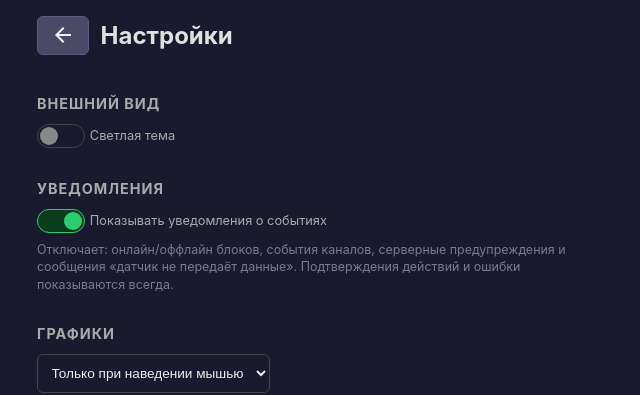
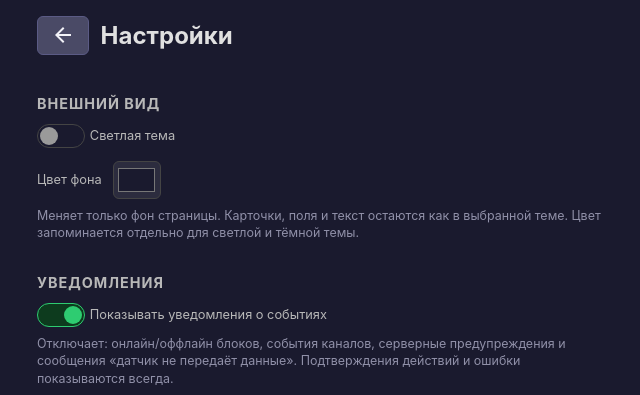
Before and after one commit to vityusha/sensoterra, a Vue app in the folder client/: page /settings in a window 1280 px wide. Shown: the top 395 px of the page, without its empty margins (319-959 px from the left). Built offline with nearby package versions, Linux system fonts and the light colour scheme; no server answers; sample sign-in values are in the browser's storage.

Commit message:
Polish UI: add custom theme background, sticky-header save actions, unified modal buttons, and improve sensor naming and dark-theme contrast.

```diff
--- a/client/src/App.vue
+++ b/client/src/App.vue
@@ -42,10 +42,10 @@ body {
   --bg-active: #1a3b5c;
   --text: #eee;
   --text-strong: #e0e0e0;
-  --text-sub: #ccc;
-  --text-muted: #aaa;
-  --text-dim: #888;
-  --text-faint: #666;
+  --text-sub: #d4d4d4;
+  --text-muted: #b8b8b8;
+  --text-dim: #9a9a9a;
+  --text-faint: #808080;
   --on-accent: #ffdddd;
   --border: #555;
   --border-soft: #444;
@@ -62,7 +62,7 @@ body {
   --banner-text: #a8d8ff;
   --banner-border: #1f4d7a;
   --divider: #3a3a52;
-  --muted-fg: #7a7a92;
+  --muted-fg: #9090a8;
   --chart-grid: #2a2a3e;
   --card-shadow: none;
   --btn-bg: #3a3a50;
--- a/client/src/store/settings.js
+++ b/client/src/store/settings.js
@@ -18,11 +18,16 @@ function load() {
  * привязанное к блокам и датчикам живёт в БД (см. prefs ниже), чтобы настройка
  * не приходилось повторять на каждом браузере и телефоне.
  */
+function normalizeBgColor(v) {
+  return typeof v === 'string' && /^#[0-9a-f]{6}$/i.test(v) ? v.toLowerCase() : null
+}
+
 function saveLocal(state) {
   localStorage.setItem(STORAGE_KEY, JSON.stringify({
     alertsEnabled: state.alertsEnabled,
     chartTooltips: state.chartTooltips,
     theme: state.theme,
+    bgColors: state.bgColors,
   }))
 }
 
@@ -33,6 +38,10 @@ export const settings = reactive({
   alertsEnabled: persisted.alertsEnabled !== false,
   chartTooltips: ['auto', 'always', 'off'].includes(persisted.chartTooltips) ? persisted.chartTooltips : 'auto',
   theme: (persisted.theme === 'light' || persisted.theme === 'dark') ? persisted.theme : 'dark',
+  bgColors: {
+    dark: normalizeBgColor(persisted.bgColors?.dark ?? persisted.bgColor),
+    light: normalizeBgColor(persisted.bgColors?.light),
+  },
   moistureScales: persisted.moistureScales || {},
   // серверная часть: devices[chipId], sensors[chipId], fields[type][field],
   // defaults[type][field] — значения по умолчанию из кода сервера, не чьи-то настройки
@@ -43,7 +52,7 @@ export const settings = reactive({
   loaded: false,
 })
 
-watch(() => [settings.alertsEnabled, settings.chartTooltips, settings.theme, settings.moistureScales], () => saveLocal(settings), { deep: true })
+watch(() => [settings.alertsEnabled, settings.chartTooltips, settings.theme, settings.bgColors, settings.moistureScales], () => saveLocal(settings), { deep: true })
 
 const fieldKeys = ['v0', 'v1', 'v2', 'v3']
 
@@ -357,6 +366,15 @@ export function getTheme() {
   return settings.theme === 'light' ? 'light' : 'dark'
 }
 
+export function getBgColor() {
+  return settings.bgColors[getTheme()] || null
+}
+
+export function setBgColor(v) {
+  settings.bgColors[getTheme()] = normalizeBgColor(v)
+  applyTheme()
+}
+
 export function setTheme(v) {
   settings.theme = (v === 'light' || v === 'dark') ? v : 'dark'
   applyTheme()
@@ -368,8 +386,12 @@ export function toggleTheme() {
 
 export function applyTheme() {
   try {
-    document.documentElement.setAttribute('data-theme', settings.theme)
-    const themeColor = settings.theme === 'light' ? '#f7f7f7' : '#1a1a2e'
+    const root = document.documentElement
+    root.setAttribute('data-theme', settings.theme)
+    const bgColor = getBgColor()
+    if (bgColor) root.style.setProperty('--bg', bgColor)
+    else root.style.removeProperty('--bg')
+    const themeColor = bgColor || (settings.theme === 'light' ? '#f7f7f7' : '#1a1a2e')
     let meta = document.querySelector('meta[name="theme-color"]')
     if (!meta) {
       meta = document.createElement('meta')
--- a/client/src/views/Dashboard.vue
+++ b/client/src/views/Dashboard.vue
@@ -578,8 +578,8 @@ h2 { color: var(--text-strong); }
 .connection-status.offline { background: var(--bg-accent); color: var(--danger); }
 .user-info { color: var(--text-dim); font-size: 0.8rem; }
 .menu-wrap { position: relative; margin-left: auto; }
-.menu-toggle { width: 2.2rem; height: 2.2rem; padding: 0; border: none; border-radius: 50%; display: flex; align-items: center; justify-content: center; background: transparent; color: var(--text-muted); cursor: pointer; }
-.menu-toggle:hover, .menu-toggle[aria-expanded='true'] { background: var(--bg-primary); color: var(--text); }
+.menu-toggle { width: 2.2rem; height: 2.2rem; padding: 0; border: none; border-radius: 50%; display: flex; align-items: center; justify-content: center; background: transparent; color: var(--text-strong); cursor: pointer; }
+.menu-toggle:hover, .menu-toggle[aria-expanded='true'] { background: var(--bg-primary); color: var(--text-strong); }
 .menu-dropdown { position: absolute; top: calc(100% + 0.4rem); right: 0; z-index: 60; min-width: 220px; padding: 0.35rem; display: flex; flex-direction: column; background: var(--bg-card); border: 1px solid var(--border-soft); border-radius: 10px; box-shadow: 0 8px 30px rgba(0, 0, 0, 0.45); }
 .menu-dropdown button { width: 100%; padding: 0.55rem 0.7rem; border: none; border-radius: 6px; background: transparent; color: var(--text); font-size: 0.85rem; text-align: left; white-space: nowrap; cursor: pointer; }
 .menu-dropdown button:hover { background: var(--bg-primary); }
--- a/client/src/views/RelaySettings.vue
+++ b/client/src/views/RelaySettings.vue
@@ -6,6 +6,17 @@
       <span v-if="device?.deviceType === 'BLOCK'" class="status-tag" :class="isOnline ? 'online' : 'offline'">
         {{ isOnline ? 'online' : 'offline' }}
       </span>
+      <button
+        v-if="relay"
+        type="button"
+        class="btn small back-btn save-icon-btn"
+        :disabled="!isOnline || !formValid || sending"
+        :title="sending ? 'Отправка...' : 'Сохранить'"
+        :aria-label="sending ? 'Отправка...' : 'Сохранить'"
+        @click="save"
+      >
+        <svg viewBox="0 0 24 24" aria-hidden="true"><path d="M9 16.17 4.83 12l-1.42 1.41L9 19 21 7l-1.41-1.41z"/></svg>
+      </button>
     </div>
 
     <div v-if="loading" class="loading">Загрузка...</div>
@@ -193,11 +204,6 @@
             </div>
           </template>
 
-          <div class="form-actions">
-            <button type="submit" class="btn save" :disabled="!isOnline || !formValid || sending">
-              {{ sending ? 'Отправка...' : 'Сохранить' }}
-            </button>
-          </div>
         </form>
       </section>
     </template>
@@ -829,6 +835,9 @@ h2 { color: var(--text-strong); flex: 1; min-width: 0; }
 .status-tag { font-size: 0.72rem; padding: 0.15rem 0.6rem; border-radius: 999px; white-space: nowrap; }
 .status-tag.online { background: var(--tag-bg-ok); color: var(--success); }
 .status-tag.offline { background: var(--bg-accent); color: var(--danger); }
+.save-icon-btn { display: inline-flex; align-items: center; justify-content: center; flex: none; }
+.save-icon-btn svg { width: 1.5rem; height: 1.5rem; fill: currentColor; }
+.save-icon-btn:focus-visible { outline: 2px solid var(--accent); outline-offset: 2px; }
 .loading, .empty { color: var(--text-dim); text-align: center; padding: 2rem; }
 .empty.small { padding: 1rem; font-size: 0.85rem; }
 .offline-banner { background: var(--bg-accent); color: var(--on-accent); border: 1px solid #8a2a2a; border-radius: 10px; padding: 0.7rem 1rem; font-size: 0.85rem; margin-bottom: 1.5rem; }
@@ -884,7 +893,6 @@ h2 { color: var(--text-strong); flex: 1; min-width: 0; }
 .toggle-dot { position: absolute; top: 2px; left: 2px; width: calc(1.5rem - 6px); height: calc(1.5rem - 6px); border-radius: 50%; background: var(--text-dim); transition: left 0.2s, background 0.2s; }
 .toggle.on .toggle-dot { left: calc(3rem - 1.5rem + 2px); background: var(--success); }
 .checkbox { display: flex; align-items: center; gap: 0.5rem; cursor: pointer; color: var(--text); font-size: 0.9rem; }
-.form-actions { display: flex; justify-content: flex-end; margin-top: 0.5rem; }
 
 .modal-overlay { position: fixed; inset: 0; background: rgba(0,0,0,0.6); display: flex; align-items: center; justify-content: center; z-index: 100; padding: 1rem; }
 .modal { background: var(--bg-card); border-radius: 12px; padding: 1.25rem; max-width: 420px; width: 100%; box-shadow: 0 8px 30px rgba(0,0,0,0.5); }
--- a/client/src/views/SensorCalibrate.vue
+++ b/client/src/views/SensorCalibrate.vue
@@ -3,6 +3,16 @@
     <div class="header-row">
       <button @click="cancel" class="btn small back-btn"><svg class="back-arrow" viewBox="0 0 24 24" aria-hidden="true"><path d="M20 11H7.83l5.59-5.59L12 4l-8 8 8 8 1.41-1.41L7.83 13H20v-2z"/></svg></button>
       <h2>Калибровка 0% влажности</h2>
+      <button
+        type="button"
+        class="btn small back-btn save-icon-btn"
+        :disabled="candidate == null || !candidateValid || busy"
+        :title="busy ? 'Сохранение...' : 'Сохранить'"
+        :aria-label="busy ? 'Сохранение...' : 'Сохранить'"
+        @click="save"
+      >
+        <svg viewBox="0 0 24 24" aria-hidden="true"><path d="M9 16.17 4.83 12l-1.42 1.41L9 19 21 7l-1.41-1.41z"/></svg>
+      </button>
     </div>
 
     <section class="section">
@@ -23,12 +33,6 @@
         </template>
       </div>
 
-      <div class="cal-actions">
-        <button class="btn save" :disabled="candidate == null || !candidateValid || busy" @click="save">
-          {{ busy ? 'Сохраняю...' : 'Сохранить' }}
-        </button>
-        <button class="btn secondary" :disabled="busy" @click="cancel">Отмена</button>
-      </div>
     </section>
   </div>
 </template>
@@ -170,14 +174,16 @@ onUnmounted(() => {
 
 <style scoped>
 .sensor-calibrate { max-width: 600px; margin: 0 auto; padding: 1rem; }
-.header-row { display: flex; align-items: center; gap: 0.75rem; margin-bottom: 1.5rem; }
+.header-row { display: flex; align-items: center; gap: 0.75rem; position: sticky; top: 0; z-index: 50; margin: -1rem -1rem 1.5rem; padding: 1rem; background: var(--bg); }
 .header-row h2 { color: var(--text-strong); flex: 1; }
+.save-icon-btn { display: inline-flex; align-items: center; justify-content: center; flex: none; }
+.save-icon-btn svg { width: 1.5rem; height: 1.5rem; fill: currentColor; }
+.save-icon-btn:focus-visible { outline: 2px solid var(--accent); outline-offset: 2px; }
 .section { margin-bottom: 2rem; }
 .cal-text { color: var(--text-sub); font-size: 0.9rem; line-height: 1.5; margin-bottom: 1rem; }
 .cal-status { border-radius: 8px; padding: 0.7rem 0.9rem; font-size: 0.85rem; margin-bottom: 1rem; background: var(--bg); color: var(--text-muted); border-left: 3px solid var(--text-faint); }
 .cal-status.ok { color: var(--success); border-left-color: var(--success); }
 .cal-status.error { color: var(--danger); border-left-color: #7a2626; background: #3a1518; font-weight: 500; }
-.cal-actions { display: flex; gap: 0.6rem; }
 .btn { padding: 0.45rem 0.9rem; border: none; border-radius: 6px; cursor: pointer; font-size: 0.8rem; background: var(--bg-primary); color: var(--text); }
 .btn.small { font-size: 0.75rem; padding: 0.3rem 0.6rem; }
 .btn.secondary { background: var(--bg-accent); }
--- a/client/src/views/SensorSettings.vue
+++ b/client/src/views/SensorSettings.vue
@@ -2,10 +2,21 @@
   <div class="sensor-settings">
     <div class="header-row">
       <button @click="$router.back()" class="btn small back-btn"><svg class="back-arrow" viewBox="0 0 24 24" aria-hidden="true"><path d="M20 11H7.83l5.59-5.59L12 4l-8 8 8 8 1.41-1.41L7.83 13H20v-2z"/></svg></button>
-      <h2>{{ displayName }} · {{ sensorTitle }}</h2>
+      <h2>{{ headerTitle }}</h2>
       <span v-if="device?.deviceType === 'BLOCK'" class="status-tag" :class="isOnline ? 'online' : 'offline'">
         {{ isOnline ? 'online' : 'offline' }}
       </span>
+      <button
+        v-if="sensor"
+        type="button"
+        class="btn small back-btn save-icon-btn"
+        :disabled="!settable || !formValid || sending"
+        :title="sending ? 'Отправка...' : 'Сохранить'"
+        :aria-label="sending ? 'Отправка...' : 'Сохранить'"
+        @click="save"
+      >
+        <svg viewBox="0 0 24 24" aria-hidden="true"><path d="M9 16.17 4.83 12l-1.42 1.41L9 19 21 7l-1.41-1.41z"/></svg>
+      </button>
     </div>
 
     <div v-if="loading" class="loading">Загрузка...</div>
@@ -91,15 +102,12 @@
             </span>
           </div>
 
-          <div class="form-actions">
-            <button type="submit" class="btn save" :disabled="!settable || !formValid || sending">
-              {{ sending ? 'Отправка...' : 'Сохранить' }}
-            </button>
-            <!-- Настройки автономного датчика уходят на брокер retained: спящий датчик иначе
-                 их пропустит. Если датчик уже применил настройки, сообщение снимается само,
-                 но после правки «руками» старые значения могут вернуться — тогда снять
-                 нужно вручную. -->
-            <button v-if="!isBlock" type="button" class="btn secondary" :disabled="clearing" @click="dropRetained">
+          <!-- Настройки автономного датчика уходят на брокер retained: спящий датчик иначе
+               их пропустит. Если датчик уже применил настройки, сообщение снимается само,
+               но после правки «руками» старые значения могут вернуться — тогда снять
+               нужно вручную. -->
+          <div v-if="!isBlock" class="form-actions">
+            <button type="button" class="btn secondary" :disabled="clearing" @click="dropRetained">
               {{ clearing ? 'Снятие...' : 'Снять сохранённые настройки' }}
             </button>
           </div>
@@ -113,7 +121,7 @@
 import { ref, reactive, computed, onMounted, onUnmounted, watch } from 'vue'
 import { useRoute } from 'vue-router'
 import { getDevice, getDeviceSensors, getDeviceStatuses, sendSensorParams, clearRetainedSettings } from '../api/auth'
-import { getBlockName, getIndividualName } from '../store/settings'
+import { getIndividualName } from '../store/settings'
 import { fmtEventTimeWithZone } from '../utils/datetime'
 import { pushNotification } from '../store/notifications'
 import { canControlDevice, isAdmin } from '../store/auth'
@@ -167,8 +175,15 @@ function roundHalf(v) {
   return Math.round(v * 2) / 2
 }
 
-const displayName = computed(() => getBlockName(chipId) || getIndividualName(chipId) || String(chipId))
-const sensorTitle = computed(() => isBlock ? `Датчик S${slot}` : `Датчик ${chipId}`)
+const displayName = computed(() =>
+  getIndividualName(chipId) || device.value?.name || sensor.value?.name || 'Датчик')
+const sensorTitle = computed(() => {
+  if (!isBlock) return `Датчик ${chipId}`
+  const s = sensor.value
+  const base = s?.name || `S${slot}`
+  return s?.sensorChipId ? `${base} (${s.sensorChipId})` : base
+})
+const headerTitle = computed(() => isBlock ? sensorTitle.value : `${displayName.value} (${chipId})`)
 const isOnline = computed(() => statusMap.value[chipId]?.status === 'online')
 const settable = computed(() => !isBlock || isOnline.value)
 
@@ -382,6 +397,9 @@ h2 { color: var(--text-strong); flex: 1; min-width: 0; }
 .status-tag { font-size: 0.72rem; padding: 0.15rem 0.6rem; border-radius: 999px; white-space: nowrap; }
 .status-tag.online { background: var(--tag-bg-ok); color: var(--success); }
 .status-tag.offline { background: var(--bg-accent); color: var(--danger); }
+.save-icon-btn { display: inline-flex; align-items: center; justify-content: center; flex: none; }
+.save-icon-btn svg { width: 1.5rem; height: 1.5rem; fill: currentColor; }
+.save-icon-btn:focus-visible { outline: 2px solid var(--accent); outline-offset: 2px; }
 .loading, .empty { color: var(--text-dim); text-align: center; padding: 2rem; }
 .empty.small { padding: 1rem; font-size: 0.85rem; }
 .offline-banner { background: var(--bg-accent); color: var(--on-accent); border: 1px solid #8a2a2a; border-radius: 10px; padding: 0.7rem 1rem; font-size: 0.85rem; margin-bottom: 1rem; }
@@ -412,7 +430,7 @@ h2 { color: var(--text-strong); flex: 1; min-width: 0; }
 .field-row { display: flex; align-items: center; gap: 0.4rem; }
 .field-unit { color: var(--text-faint); font-size: 0.8rem; }
 .field-row input.half { width: 5rem; }
-.form-actions { display: flex; justify-content: flex-end; gap: 0.6rem; margin-top: 0.5rem; }
+.form-actions { display: flex; justify-content: center; gap: 0.6rem; margin-top: 0.5rem; }
 
 /* Телефон: поля в ряд не влезают — переносим. */
 @media (hover: none) {
--- a/client/src/views/SensorStats.vue
+++ b/client/src/views/SensorStats.vue
@@ -115,9 +115,6 @@
           Каналы этого датчика: скрытые не показываются ни в последних данных, ни на графиках.
           Выбор хранится в вашем аккаунте и переносится на другие устройства.
         </p>
-        <div class="modal-actions">
-          <button class="btn small save" @click="displaySettingsOpen = false">Готово</button>
-        </div>
       </div>
     </div>
 
@@ -137,7 +134,7 @@
           дефолтные. Правка калибровки — только админом.
         </p>
         <div class="modal-actions">
-          <button class="btn small" @click="calibDialogOpen = false">Закрыть</button>
+          <button class="btn small secondary" @click="calibDialogOpen = false">Закрыть</button>
           <button class="btn small save" :disabled="calibForm.busy" @click="saveCalib">
             {{ calibForm.busy ? '...' : 'Сохранить' }}
           </button>
@@ -740,8 +737,8 @@ onUnmounted(() => {
 .header-row h2 { color: var(--text-strong); flex: 1; }
 .type-tag { font-size: 0.7rem; padding: 0.2rem 0.5rem; border-radius: 4px; background: var(--tag-bg); color: var(--tag-text); }
 .menu-wrap { position: relative; flex: none; }
-.menu-toggle { width: 2.2rem; height: 2.2rem; padding: 0; border: none; border-radius: 50%; display: flex; align-items: center; justify-content: center; background: transparent; color: var(--text-muted); cursor: pointer; }
-.menu-toggle:hover, .menu-toggle[aria-expanded='true'] { background: var(--bg-primary); color: var(--text); }
+.menu-toggle { width: 2.2rem; height: 2.2rem; padding: 0; border: none; border-radius: 50%; display: flex; align-items: center; justify-content: center; background: transparent; color: var(--text-strong); cursor: pointer; }
+.menu-toggle:hover, .menu-toggle[aria-expanded='true'] { background: var(--bg-primary); color: var(--text-strong); }
 .menu-dropdown { position: absolute; top: calc(100% + 0.4rem); right: 0; z-index: 60; min-width: 200px; padding: 0.35rem; display: flex; flex-direction: column; background: var(--bg-card); border: 1px solid var(--border-soft); border-radius: 10px; box-shadow: 0 8px 30px rgba(0, 0, 0, 0.45); }
 .menu-dropdown button { width: 100%; padding: 0.55rem 0.7rem; border: none; border-radius: 6px; background: transparent; color: var(--text); font-size: 0.85rem; text-align: left; white-space: nowrap; cursor: pointer; }
 .menu-dropdown button:hover { background: var(--bg-primary); }
@@ -803,6 +800,7 @@ onUnmounted(() => {
 .modal h3 { color: var(--text-strong); font-size: 1rem; text-transform: none; letter-spacing: 0; margin: 0; }
 .modal-close { width: 2rem; height: 2rem; padding: 0; border: none; border-radius: 50%; background: transparent; color: var(--text-dim); font-size: 1rem; cursor: pointer; }
 .modal-close:hover { background: var(--bg-primary); color: var(--text); }
-.modal-actions { display: flex; justify-content: flex-end; margin-top: 1rem; }
+.modal-actions { display: flex; justify-content: center; gap: 0.6rem; margin-top: 1rem; }
+.modal-actions .btn { display: inline-flex; align-items: center; justify-content: center; width: 8rem; height: 2rem; padding: 0 0.6rem; }
 .empty.small { color: var(--text-faint); text-align: center; padding: 1rem; font-size: 0.85rem; }
 </style>
--- a/client/src/views/Settings.vue
+++ b/client/src/views/Settings.vue
@@ -11,6 +11,21 @@
         <input type="checkbox" :checked="isLight" @change="onThemeChange($event.target.checked)" />
         Светлая тема
       </label>
+      <div class="theme-color-row">
+        <label for="theme-bg-color">Цвет фона</label>
+        <input
+          id="theme-bg-color"
+          class="theme-color"
+          type="color"
+          :value="bgColor"
+          @input="onBgColorChange($event.target.value)"
+        />
+        <button v-if="isCustomBg" class="btn small secondary" @click="resetBgColor">Сбросить</button>
+      </div>
+      <p class="hint">
+        Меняет только фон страницы. Карточки, поля и текст остаются как в выбранной теме.
+        Цвет запоминается отдельно для светлой и тёмной темы.
+      </p>
     </section>
 
     <section class="section">
@@ -149,7 +164,7 @@
 
 <script setup>
 import { reactive, ref, onMounted } from 'vue'
-import { settings, getChartTooltipMode, setChartTooltipMode, getTheme, setTheme, isVaccHidden, setVaccVisible, isFieldHidden, toggleField, getBlockName, getIndividualName, fieldKeys, fieldLabel, fieldUnit, defaultLabel, defaultUnit, setFields, saveDefaults, applyDefaults } from '../store/settings'
+import { settings, getChartTooltipMode, setChartTooltipMode, getTheme, setTheme, getBgColor, setBgColor, isVaccHidden, setVaccVisible, isFieldHidden, toggleField, getBlockName, getIndividualName, fieldKeys, fieldLabel, fieldUnit, defaultLabel, defaultUnit, setFields, saveDefaults, applyDefaults } from '../store/settings'
 import { clearEventNotifications, refreshEventNotifications, pushNotification } from '../store/notifications'
 import { isAdmin, auth, deviceAccess, rememberDeviceAccess } from '../store/auth'
 import { getSensorTypes, listDevices, getSensorCatalog, getCalibrationDefaults, saveCalibrationDefaults, listDeviceAccess } from '../api/auth'
@@ -163,6 +178,8 @@ const sensors = ref([])
 const alertsEnabled = ref(true)
 const tooltipMode = ref('auto')
 const isLight = ref(false)
+const bgColor = ref('#1a1a2e')
+const isCustomBg = ref(false)
 
 function deviceLabel(d) {
   return `${getBlockName(d.chipId) || d.name || d.chipId} (${d.chipId})`
@@ -217,9 +234,11 @@ onMounted(async () => {
   alertsEnabled.value = settings.alertsEnabled !== false
   tooltipMode.value = getChartTooltipMode()
   isLight.value = getTheme() === 'light'
+  syncBgColor()
   // следим за сменой темы в другой вкладке
   window.addEventListener('storage', () => {
     isLight.value = getTheme() === 'light'
+    syncBgColor()
   })
   let list = [0]
   try {
@@ -387,9 +406,33 @@ function onAlertsChange(v) {
   else clearEventNotifications()
 }
 
+function defaultBgColor() {
+  return getTheme() === 'light' ? '#f7f7f7' : '#1a1a2e'
+}
+
+function syncBgColor() {
+  const custom = getBgColor()
+  isCustomBg.value = !!custom
+  bgColor.value = custom || defaultBgColor()
+}
+
 function onThemeChange(v) {
   isLight.value = !!v
   setTheme(v ? 'light' : 'dark')
+  syncBgColor()
+}
+
+function onBgColorChange(v) {
+  if (!/^#[0-9a-f]{6}$/i.test(v)) return
+  bgColor.value = v
+  isCustomBg.value = true
+  setBgColor(v)
+}
+
+function resetBgColor() {
+  isCustomBg.value = false
+  setBgColor(null)
+  bgColor.value = defaultBgColor()
 }
 
 function onTooltipMode(v) {
@@ -417,6 +460,9 @@ function onTooltipMode(v) {
 .field-unit-input:focus { border-color: var(--accent); outline: none; }
 .field-check { display: flex; align-items: center; gap: 0.3rem; color: var(--text-muted); font-size: 0.8rem; cursor: pointer; white-space: nowrap; }
 .field-check input { cursor: pointer; }
+.theme-color-row { display: flex; align-items: center; gap: 0.7rem; flex-wrap: wrap; margin-top: 0.8rem; }
+.theme-color-row label { color: var(--text-muted); font-size: 0.8rem; }
+.theme-color { width: 3rem; height: 2rem; padding: 0.15rem; border: 1px solid var(--border-soft); border-radius: 6px; background: var(--bg-card); cursor: pointer; }
 .field-input-text { flex: 1; color: var(--text-sub); font-size: 0.85rem; }
 .hint { color: var(--muted-fg); font-size: 0.78rem; line-height: 1.4; margin: 0.5rem 0 0; }
 .admin-defaults { margin-top: 0.9rem; padding-top: 0.9rem; border-top: 1px dashed var(--divider); }
```
Also changed, not shown: client/public/site.webmanifest.
